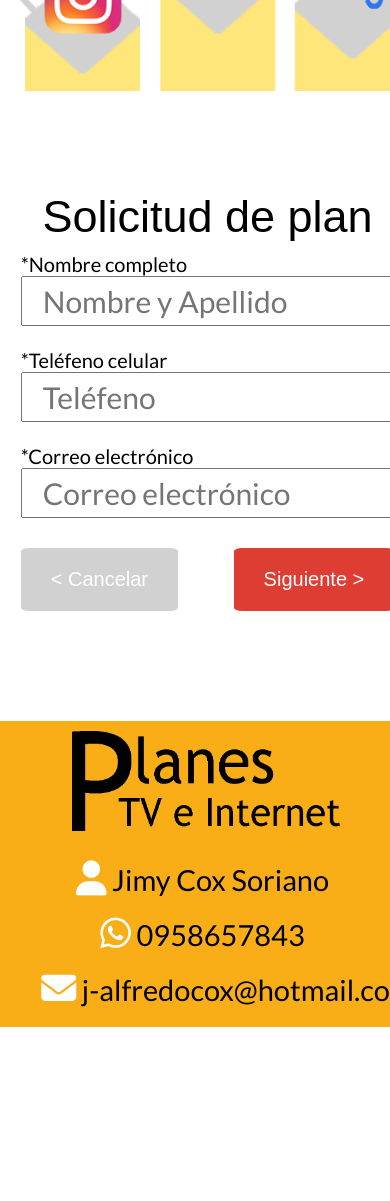
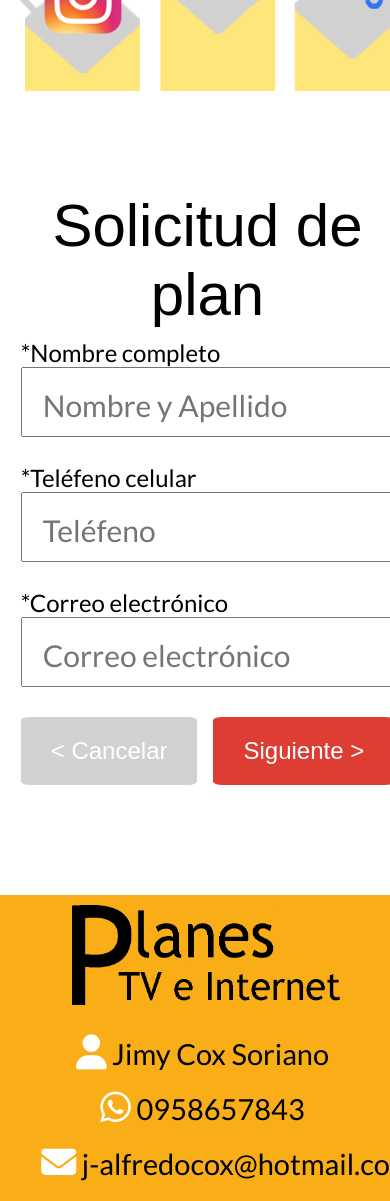
Before and after one commit to JimyCoxRocha/Planes-de-Internet, a PHP site: page /compra.php?razon_social=1 in a window 390 px wide; the page is wider, and only the part inside the window is pictured. Shown: the part 515-1716 px from the top of that part. Before the commit the page ends 1542 px from the top of that part, so only its background shows below. Run offline with PHP 8.4, Linux system fonts and the light colour scheme; data that the repository does not hold is empty; some libraries are stand-ins or nearby versions; some web fonts are replaced.

Commit message:
Corrección heigth pantalla

```diff
--- a/compra.php
+++ b/compra.php
@@ -25,7 +25,7 @@
             <label id="nombre">*Nombre completo<input type="text" placeholder="Nombre y Apellido" name="nombre" id="nombre" onkeypress="return soloLetras(event)" required></label><br>
             <?php if(isset($_POST["submit"])){ validarNombre($nombre, $confirmarEnvio);}?>
 
-            <label id="telefono">*Teléfeno celular<input type="text" placeholder="Teléfeno" name="telefono" id="telefono" pattern="[0-9]{10}" required></label><br><!--Patter nos permite modelar un formato que recibiremos Pattern = modelo-->
+            <label id="telefono">*Teléfeno celular<input type="tel" placeholder="Teléfeno" name="telefono" id="telefono" pattern="[0-9]{10}" required></label><br><!--Patter nos permite modelar un formato que recibiremos Pattern = modelo-->
             <?php if(isset($_POST["submit"])){ validarTel($telefono, $confirmarEnvio);}?>
 
             <label id="correo">*Correo electrónico<input type="email" placeholder="Correo electrónico" name="correo" id="correo" required></label>
--- a/css/styles.css
+++ b/css/styles.css
@@ -16,7 +16,7 @@ html {
 }
 body{
     font-family: var(--funtePrincipal);
-    min-height: 100vh;
+    height: 100%;
     min-width: 41.5rem;
 }
 /******/
@@ -428,7 +428,7 @@ ul{
         line-height: 4rem;
     }
     .detalle h3{
-        font-size: 3rem!important;
+        font-size: 4rem!important;
     }
     #mostrar-resultado .boton,
     .detalle .boton{
@@ -436,9 +436,9 @@ ul{
         font-size: 2rem;
     }
 }
-@media (max-width: 901px) {
+@media (max-width: 986px) {
     .detalle li{
-        font-size: 2.8rem;
+        font-size: 3.2rem;
     }
 }
 
@@ -449,7 +449,8 @@ form{
 }
 form input[type="text"],
 form input[type="number"],
-form input[type="email"]{
+form input[type="email"],
+form input[type="tel"]{
     font-size: 1.5rem;
     width: 100%;
     height: 4rem;
@@ -499,7 +500,7 @@ input[type="submit"], form a{
 /*****Medias Query*********/
 @media (max-width: 1185px) {
     .contenedor h1{
-        font-size: 4.5rem;
+        font-size: 6rem;
         text-align: center;
     }
     form,
@@ -522,13 +523,17 @@ input[type="submit"], form a{
     }
     form input[type="text"],
     form input[type="number"],
-    form input[type="email"]{
-        font-size: 3rem;
-        height: 5rem;
+    form input[type="email"],
+    form input[type="tel"]{
+        font-size: 4rem;
+        height: 7rem;
     }
     form,
     form .boton{
-        font-size: 2rem;
+        font-size: 2.4rem;
+    }
+    input::placeholder {
+        font-size: 3rem;
     }
 }
 /*****Valdiaciones*********/
@@ -562,13 +567,13 @@ input[type="submit"], form a{
 }
 .resultado-agradecimiento i{
     float: right;
-    font-size: 8rem;
+    font-size: 6rem;
     margin:0rem 3rem;
     color: var(--colorPrincipal);
 }
 .resultado-informacion ul{
     margin-bottom: 1.5rem;
-    margin-top: 1.5rem;
+    margin-top: 2rem;
 }
 .resultado-precio h3{
     display: inline-block;
@@ -596,7 +601,7 @@ input[type="submit"], form a{
     }
     .resultado-agradecimiento i{
         float: unset;
-        font-size: 4rem;
+        font-size: 7.5rem;
         margin-top: 7rem;
         margin-left: 0rem;
     }
--- a/includes/templates/header.php
+++ b/includes/templates/header.php
@@ -6,6 +6,36 @@
     <link rel="stylesheet" href="css/normalize.css">
     <link rel="stylesheet" href="css/styles.css">
     <title>Planes Internet | Televisión</title>
+
+    <!-- Start of Async Drift Code -->
+    <script>
+    "use strict";
+
+    !function() {
+    var t = window.driftt = window.drift = window.driftt || [];
+    if (!t.init) {
+        if (t.invoked) return void (window.console && console.error && console.error("Drift snippet included twice."));
+        t.invoked = !0, t.methods = [ "identify", "config", "track", "reset", "debug", "show", "ping", "page", "hide", "off", "on" ],
+        t.factory = function(e) {
+        return function() {
+            var n = Array.prototype.slice.call(arguments);
+            return n.unshift(e), t.push(n), t;
+        };
+        }, t.methods.forEach(function(e) {
+        t[e] = t.factory(e);
+        }), t.load = function(t) {
+        var e = 3e5, n = Math.ceil(new Date() / e) * e, o = document.createElement("script");
+        o.type = "text/javascript", o.async = !0, o.crossorigin = "anonymous", o.src = "https://js.driftt.com/include/" + n + "/" + t + ".js";
+        var i = document.getElementsByTagName("script")[0];
+        i.parentNode.insertBefore(o, i);
+        };
+    }
+    }();
+    drift.SNIPPET_VERSION = '0.3.1';
+    drift.load('nb8gb4br9a3g');
+    </script>
+    <!-- End of Async Drift Code -->
+
 </head>
 <body>
 
```
